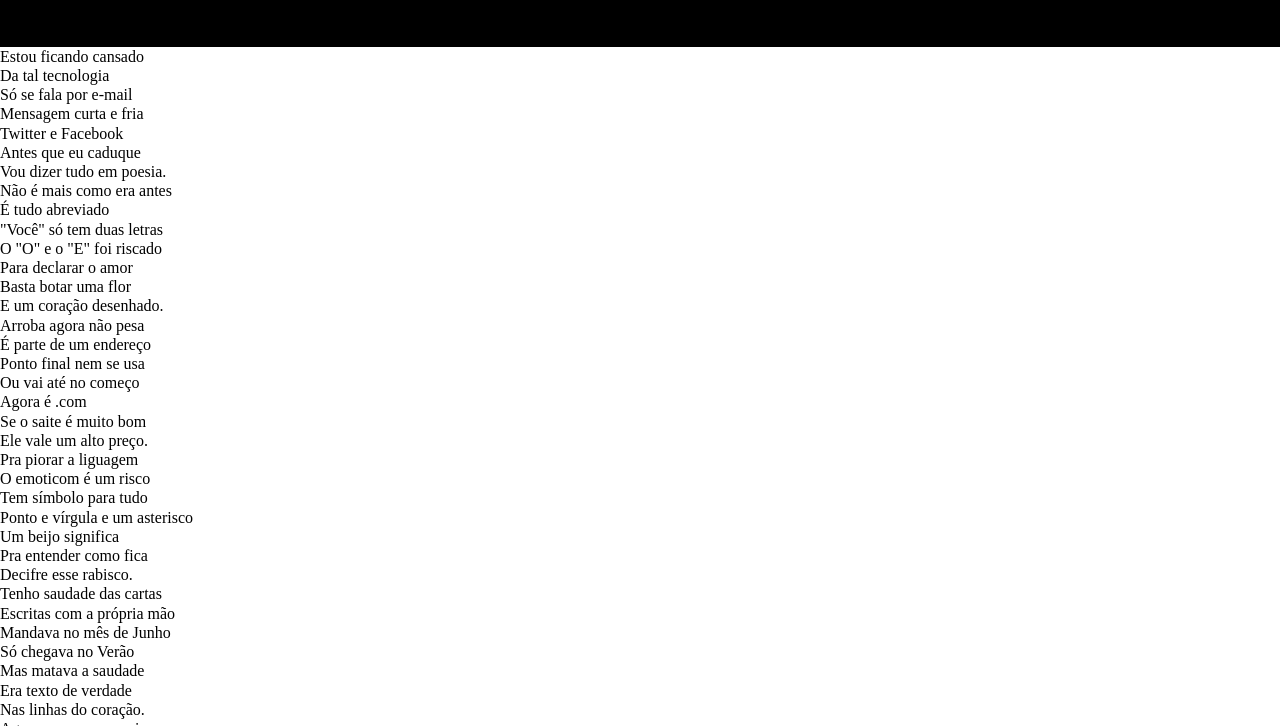
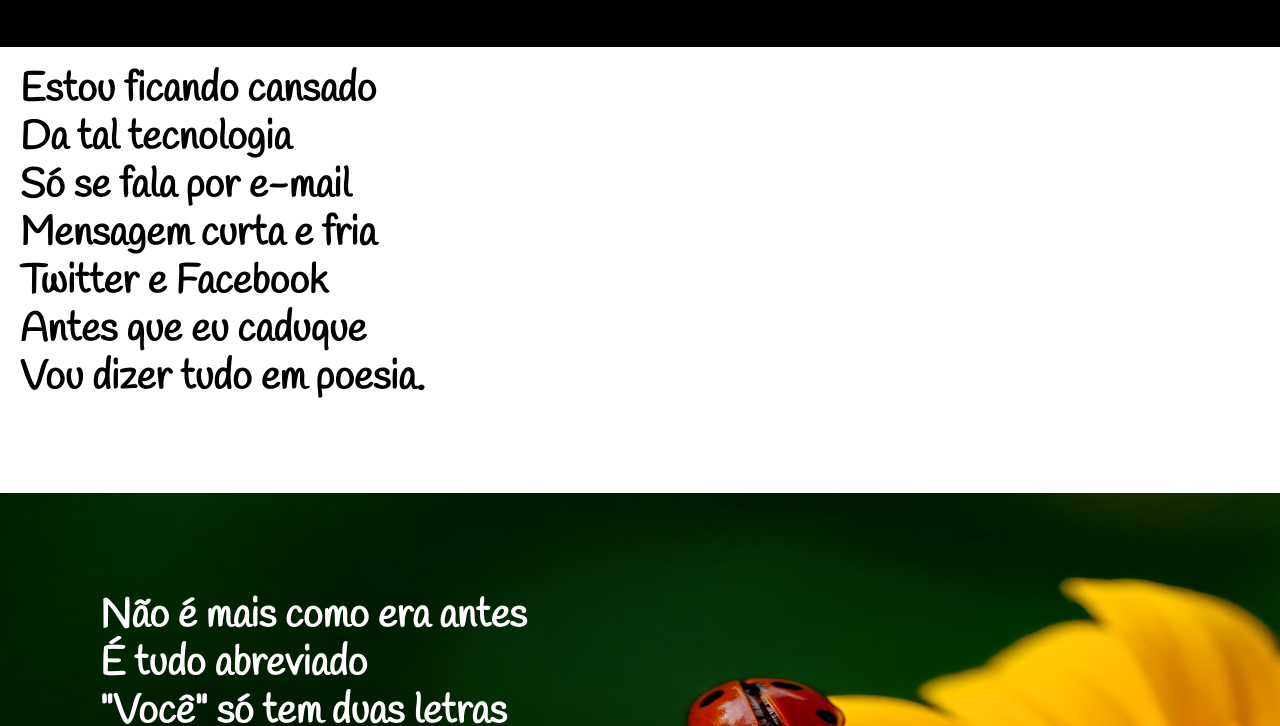
Before and after one commit to RenatoHenrique081/HTML-CSS, a plain HTML site: page desafios/d012/index.html in a window 1280 px wide. Shown: the part 226-952 px from the top of the page. Drawn offline with Linux system fonts and the light colour scheme.

Commit message:
Add custom styles and classes to poem sections
Applied 'joaninha' and 'Papeis' classes to specific <p> elements in index.html and defined their styles in style.css, including background images, padding, and font changes. Updated font usage to 'Handlee' for main paragraphs and added new font imports and @font-face declarations.

```diff
--- a/desafios/d012/index.html
+++ b/desafios/d012/index.html
@@ -23,7 +23,7 @@
             Vou dizer tudo em poesia. <br>
         </p>
 
-        <p>
+        <p class="joaninha">
             Não é mais como era antes <br>
             É tudo abreviado <br>
             "Você" só tem duas letras <br>
@@ -53,7 +53,7 @@
             Decifre esse rabisco. <br>
         </p>
 
-        <p>
+        <p class="Papeis">
             Tenho saudade das cartas <br>
             Escritas com a própria mão <br>
             Mandava no mês de Junho <br>
--- a/desafios/d012/style.css
+++ b/desafios/d012/style.css
@@ -2,7 +2,18 @@
 
 @import url('https://fonts.googleapis.com/css2?family=Bebas+Neue&family=Oswald:wght@200..700&family=Passion+One:wght@400;700;900&display=swap');
 
-@import url('https://fonts.googleapis.com/css2?family=Bebas+Neue&family=Oswald:wght@200..700&family=Passion+One:wght@400;700;900&family=Sriracha&display=swap');
+@import url('https://fonts.googleapis.com/css2?family=Handlee&display=swap');
+
+
+@font-face {
+    font-family: 'Bebas Neue';
+    src: url('https://fonts.googleapis.com/css2?family=Bebas+Neue&family=Oswald:wght@200..700&family=Passion+One:wght@400;700;900&family=Sriracha&display=swap');
+}
+
+@font-face {
+    font-family: 'Handlee';
+    src: url(https://fonts.googleapis.com/css2?family=Handlee&display=swap);
+}
 
 * {
     margin: 0px;
@@ -44,5 +55,32 @@ main {
 }
 
 main p {
-    font-family: 'Embed code';
+    font-family: 'Handlee';
+    font-weight: bold;
+    font-size: 40px;
+    margin: 10px;
+    margin-bottom: 80px;
+    padding: 10px;
 }
+
+.joaninha {
+    background-image: url(imagens/background001.jpg);
+    background-size: 100% 100%;
+    padding: 100px;
+    margin: auto;
+    color: white;
+}
+
+.Papeis {
+    background-image: url(imagens/background002.jpg);
+    background-size: 100% 100%;
+    padding: 100px;
+    margin: auto;
+    color: white;
+}
+
+footer {
+    background-color: black;
+    color: white;
+    text-align: center;
+}
```
